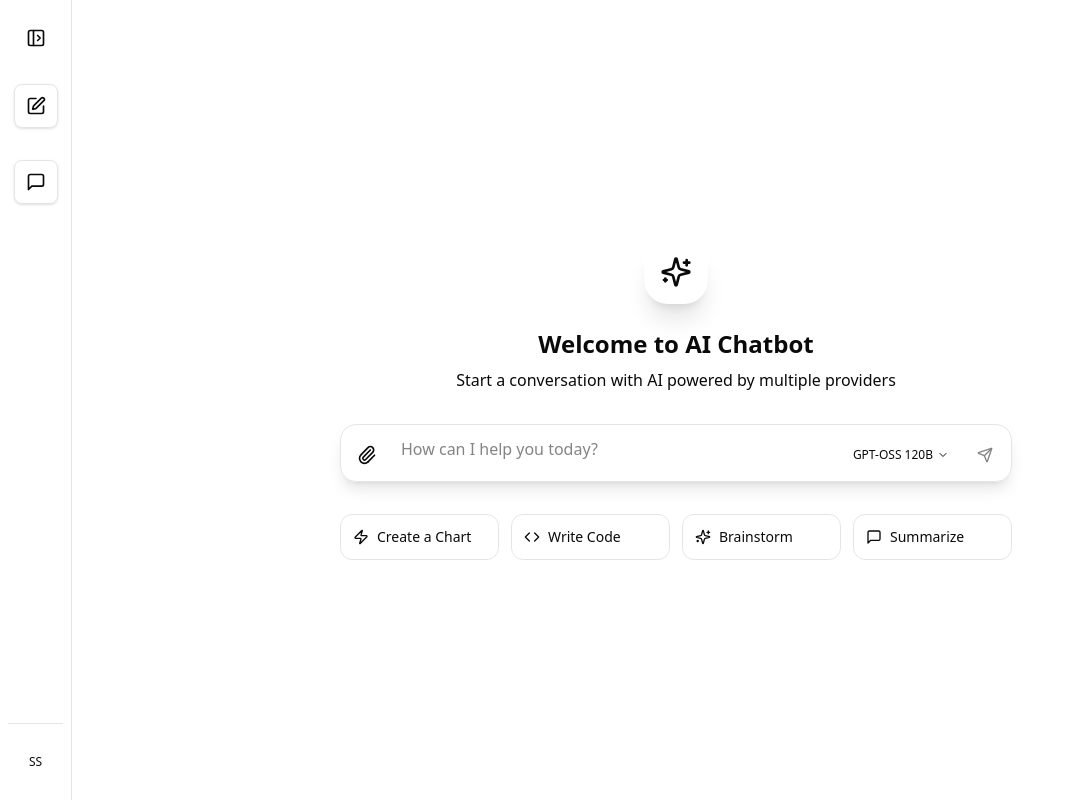
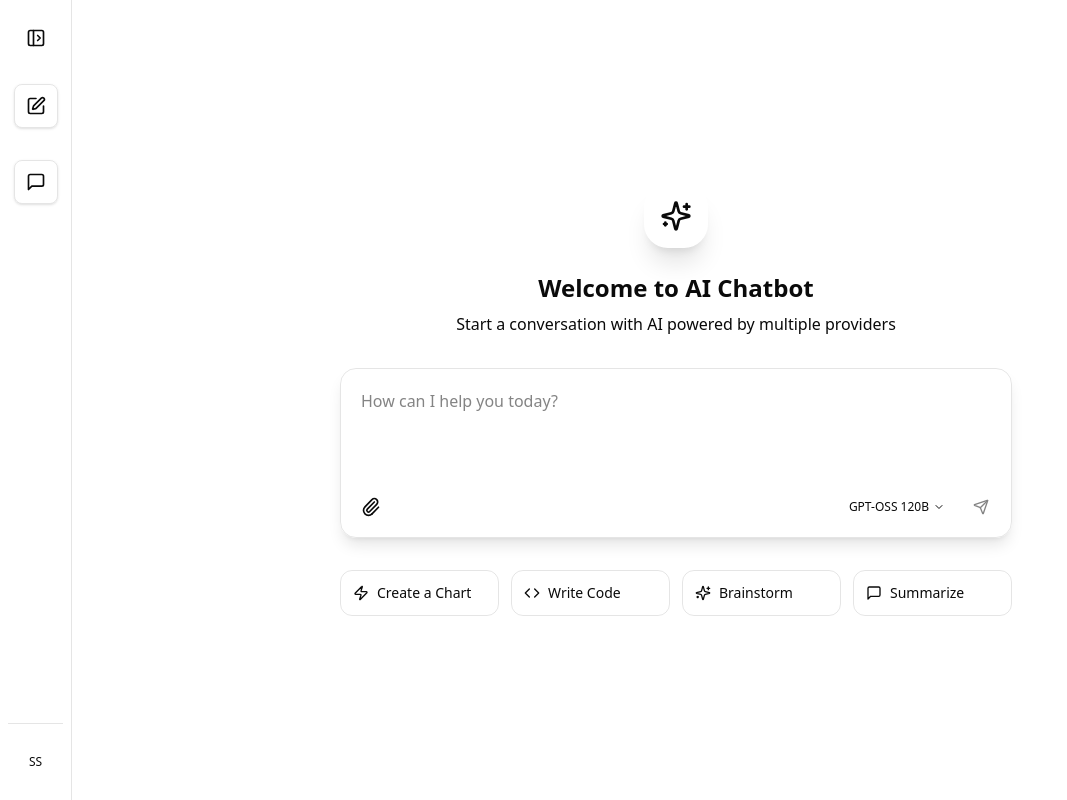
Before and after one commit to sequenzia/ai-chatbot, a Next.js app: page / in a window 1280 px wide. Shown: the whole page, without its empty margins (0-1067 px from the left). Built offline with nearby package versions, Linux system fonts and the light colour scheme.

Commit message:
style: improve input composer layout and padding

```diff
--- a/src/components/chat/ChatMessage.tsx
+++ b/src/components/chat/ChatMessage.tsx
@@ -81,7 +81,7 @@ export function ChatMessage({ message }: ChatMessageProps) {
                     toolPart.output
                   ) {
                     return (
-                      <div key={key} className="w-[min(100%,600px)]">
+                      <div key={key} className="w-full">
                         <ContentBlock
                           content={toolPart.output as ContentBlockType}
                           messageId={message.id}
--- a/src/components/chat/InputComposer.tsx
+++ b/src/components/chat/InputComposer.tsx
@@ -113,15 +113,35 @@ export function InputComposer({
         <form onSubmit={handleSubmit} className="relative">
           <div
             className={cn(
-              'flex items-end gap-2 rounded-2xl border transition-shadow',
+              'flex flex-col rounded-2xl border transition-shadow',
               'bg-card/70 dark:bg-card/40 backdrop-blur-xl',
               'border-border/20 dark:border-border/40',
               'shadow-lg dark:shadow-2xl',
               'focus-within:shadow-xl dark:focus-within:shadow-3xl'
             )}
           >
+            {/* Textarea - Full Width */}
+            <textarea
+              ref={textareaRef}
+              value={input}
+              onChange={(e) => setInput(e.target.value)}
+              onKeyDown={handleKeyDown}
+              placeholder={placeholder}
+              rows={1}
+              disabled={isLoading}
+              className={cn(
+                'no-focus-ring w-full resize-none bg-transparent py-5 px-5',
+                'border-transparent outline-none shadow-none',
+                'placeholder:text-muted-foreground',
+                'min-h-[120px] max-h-[200px]',
+                'disabled:opacity-50'
+              )}
+            />
+
+            {/* Footer Actions */}
+            <div className="flex items-center justify-between px-3 pb-3">
               {/* Left Actions */}
-            <div className="flex items-center gap-1 p-2">
+              <div className="flex items-center gap-1">
                 <Button
                   type="button"
                   variant="ghost"
@@ -145,25 +165,8 @@ export function InputComposer({
                 )}
               </div>
 
-            {/* Textarea */}
-            <textarea
-              ref={textareaRef}
-              value={input}
-              onChange={(e) => setInput(e.target.value)}
-              onKeyDown={handleKeyDown}
-              placeholder={placeholder}
-              rows={1}
-              disabled={isLoading}
-              className={cn(
-                'flex-1 resize-none bg-transparent py-3 pr-2',
-                'focus:outline-none placeholder:text-muted-foreground',
-                'min-h-[56px] max-h-[200px]',
-                'disabled:opacity-50'
-              )}
-            />
-
               {/* Right Actions */}
-            <div className="flex items-center gap-2 p-2">
+              <div className="flex items-center gap-2">
                 {/* Model Selector */}
                 <div className="relative">
                   <Button
@@ -223,6 +226,7 @@ export function InputComposer({
                 </Button>
               </div>
             </div>
+          </div>
         </form>
       </div>
     </div>
```
Lines whose indentation alone changed are shown as unchanged.
